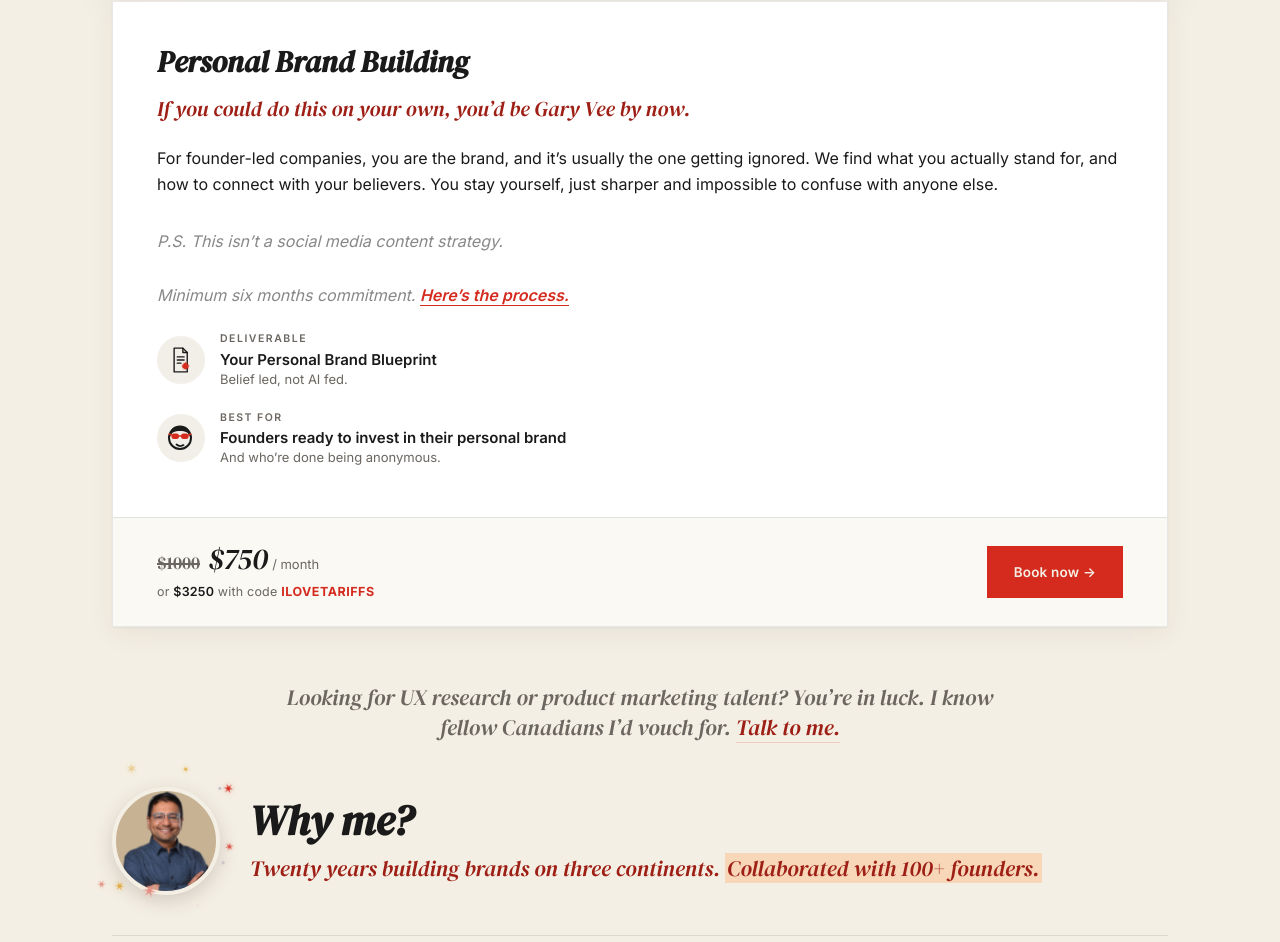
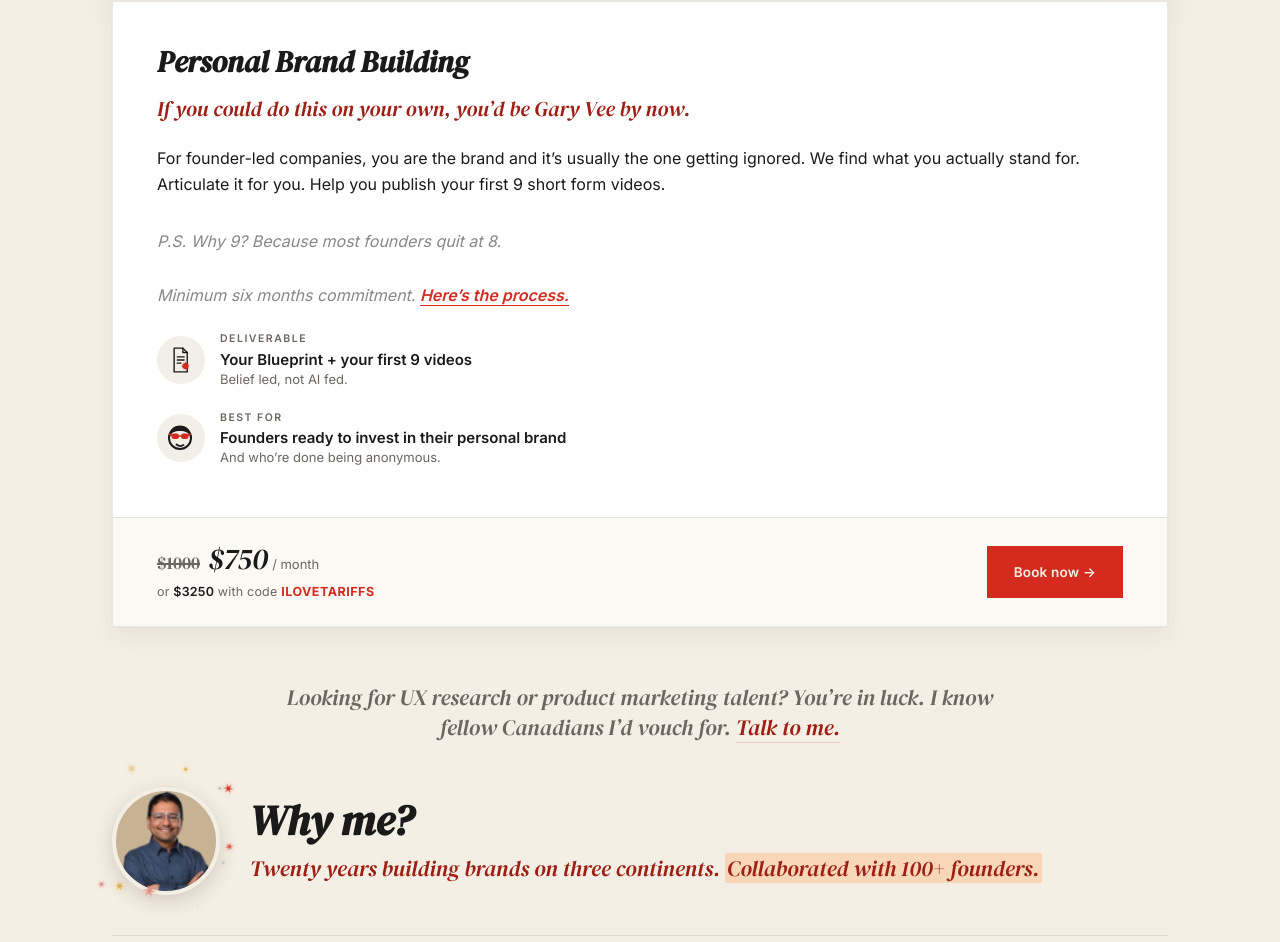
Before and after one commit to devUba/fellow-canadian, a plain HTML site: page Fellow Canadian/services.html in a window 1280 px wide. Shown: the part 2590-3532 px from the top of the page. Drawn offline with nearby package versions, Linux system fonts and the light colour scheme; a web font is replaced by a local one.

Commit message:
Add files via upload

```diff
--- a/Fellow Canadian/services.html
+++ b/Fellow Canadian/services.html
@@ -531,12 +531,12 @@
     <div class="standard reveal">
       <h3 class="offer-title">Personal Brand Building</h3>
       <p class="promise">If you could do this on your own, you&#8217;d be Gary&nbsp;Vee by&nbsp;now.</p>
-      <p class="body">For founder-led companies, you are the brand, and it&#8217;s usually the one getting ignored. We find what you actually stand for, and how to connect with your believers. You stay yourself, just sharper and impossible to confuse with anyone else.</p>
-      <p class="body" style="margin-top:10px;font-style:italic;color:#888;">P.S. This isn&#8217;t a social media content strategy.</p>
+      <p class="body">For founder-led companies, you are the brand and it&#8217;s usually the one getting ignored. We find what you actually stand for. Articulate it for you. Help you publish your first 9 short form videos.</p>
+      <p class="body" style="margin-top:10px;font-style:italic;color:#888;">P.S. Why 9? Because most founders quit at 8.</p>
       <p class="body" style="margin-top:8px;font-style:italic;color:#888;">Minimum six months commitment. <a href="https://medium.com/startup-stash/the-three-cs-of-personal-brand-b07b09c883c0" target="_blank" rel="noopener" style="color:var(--red);font-weight:600;text-decoration:none;border-bottom:1px solid currentColor;">Here&#8217;s the process.</a></p>
       <div class="icon-row">
         <div class="ic"><svg width="30" height="30" viewBox="0 0 48 48" fill="none" stroke="currentColor" stroke-width="2.2" stroke-linecap="round" stroke-linejoin="round" aria-hidden="true"><path d="M13 5 H27 L34 12 V43 H13 Z"/><path d="M27 5 V12 H34"/><path d="M18 19 H29 M18 24 H29 M18 29 H24"/><g transform="translate(22.5,25.5) scale(0.72)" fill="#D42B1E" stroke="none"><path d="M12 1.5 L13.4 5.2 L16.6 3.6 L15.6 7.2 L19.4 6.6 L17.2 9.8 L21.6 10.8 L17.8 13.4 L20 16.2 L15.8 15.6 L16.4 19.4 L12.9 17.2 L12 21.5 L11.1 17.2 L7.6 19.4 L8.2 15.6 L4 16.2 L6.2 13.4 L2.4 10.8 L6.8 9.8 L4.6 6.6 L8.4 7.2 L7.4 3.6 L10.6 5.2 Z"/></g></svg></div>
-        <div><div class="lbl">Deliverable</div><div class="main">Your Personal Brand Blueprint</div><div class="sub">Belief led, not AI fed.</div></div>
+        <div><div class="lbl">Deliverable</div><div class="main">Your Blueprint + your first 9 videos</div><div class="sub">Belief led, not AI fed.</div></div>
       </div>
       <div class="icon-row">
         <div class="ic"><svg width="34" height="34" viewBox="8 8 34 34" fill="none" stroke="currentColor" stroke-width="2" stroke-linecap="round" stroke-linejoin="round" aria-hidden="true"><circle cx="24" cy="25" r="11"/><path d="M13.5 24 c0-8 4.5-11.5 10.5-11.5 s10.5 3.5 10.5 11.5 c-2-4.5-5-6-10.5-6 s-8.5 1.5-10.5 6 z" fill="currentColor" stroke="none"/><rect x="15.5" y="20.5" width="7.5" height="5.5" rx="2.5" fill="#D42B1E" stroke="none"/><rect x="25" y="20.5" width="7.5" height="5.5" rx="2.5" fill="#D42B1E" stroke="none"/><path d="M23 23 h2 M15.5 22 L13.2 21 M32.5 22 L34.8 21" stroke="#D42B1E" stroke-width="1.6"/><path d="M20.5 31.5 q3.5 2.8 7 0.6" stroke-width="1.8"/></svg></div>
```
Also changed, not shown: Fellow Canadian/index.html (+2 -2 lines).
